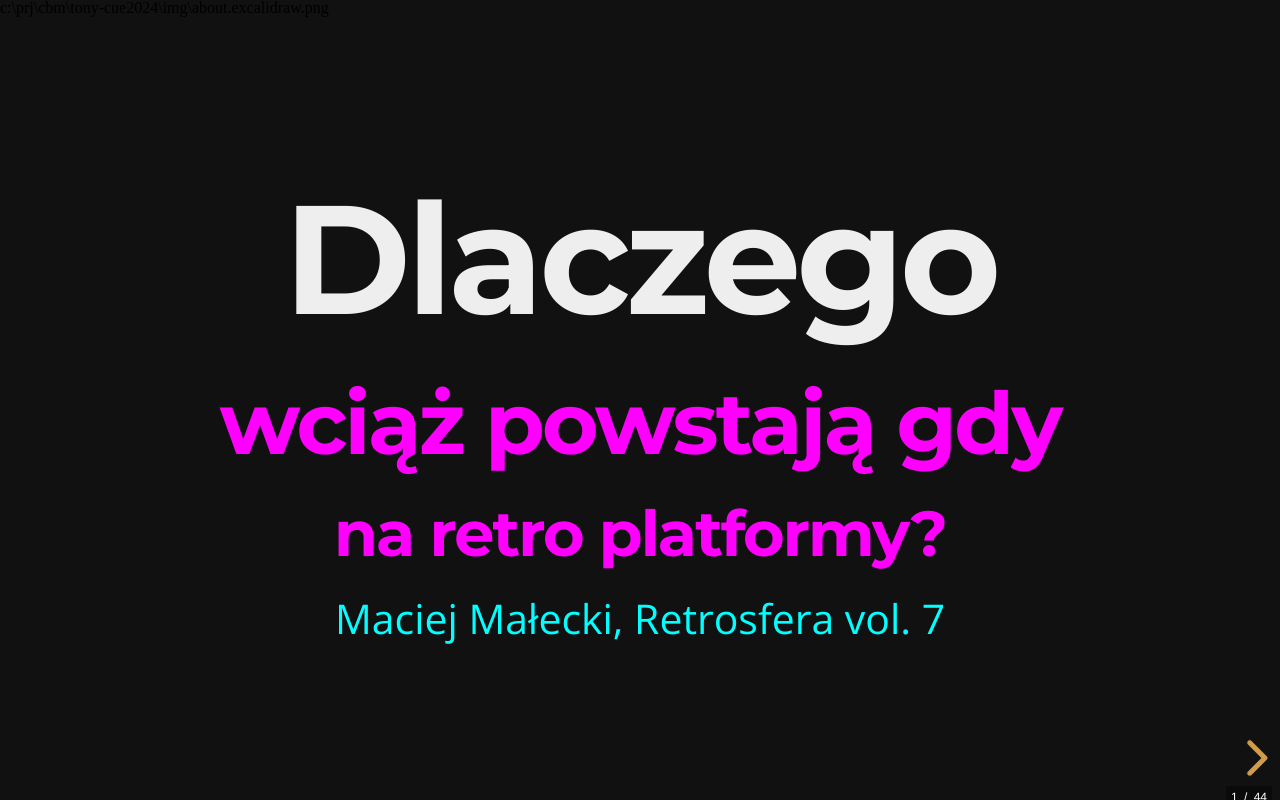
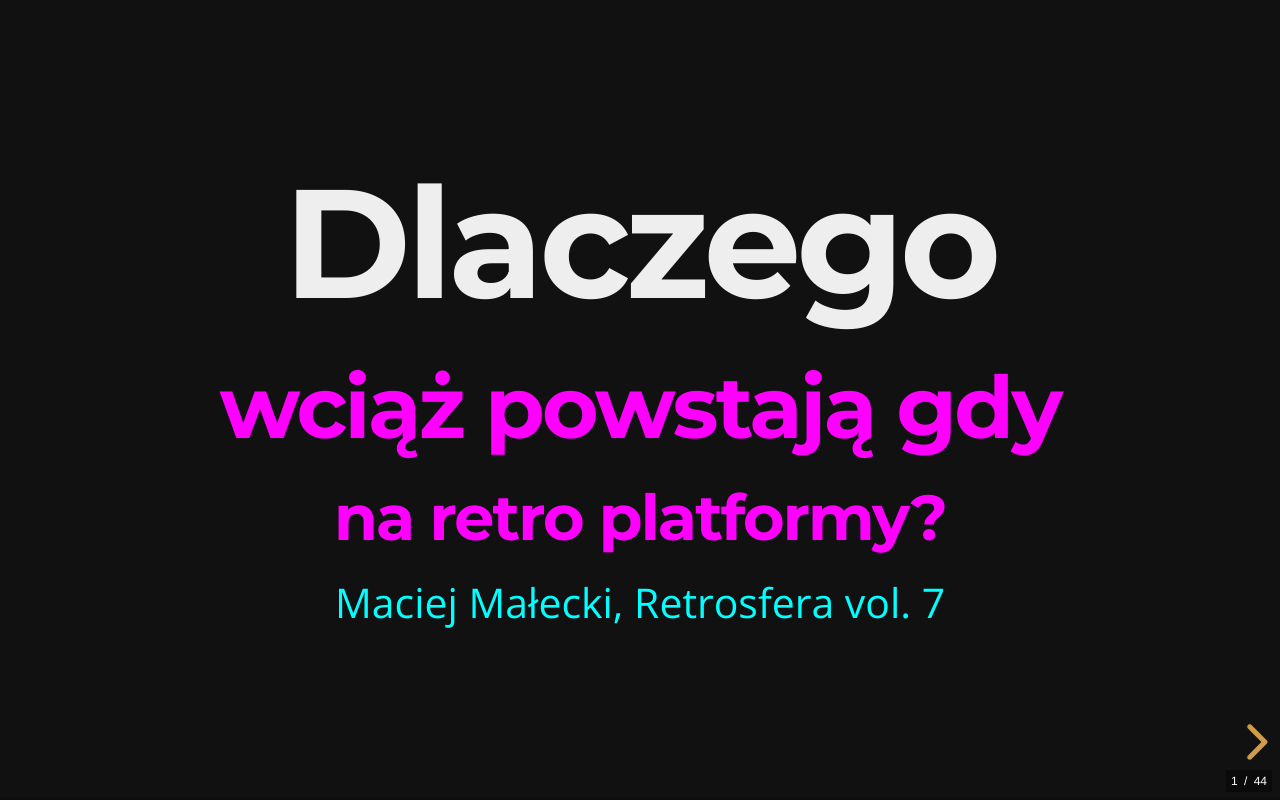
Before and after one commit to maciejmalecki/retrosfera7, a website: page index.html in a window 1280 px wide. Drawn offline with nearby package versions, Linux system fonts and the light colour scheme.

Commit message:
Fix formatting issue in index.html by removing extraneous file path in body tag

```diff
--- a/index.html
+++ b/index.html
@@ -14,7 +14,7 @@
 		<!-- Theme used for syntax highlighted code -->
 		<link rel="stylesheet" href="plugin/highlight/monokai.css">
 	</head>
-	<body>c:\prj\cbm\tony-cue2024\img\about.excalidraw.png
+	<body>
 		<div class="reveal">
 			<div class="slides">
 				<section data-markdown data-separator-vertical="^--$">
```
